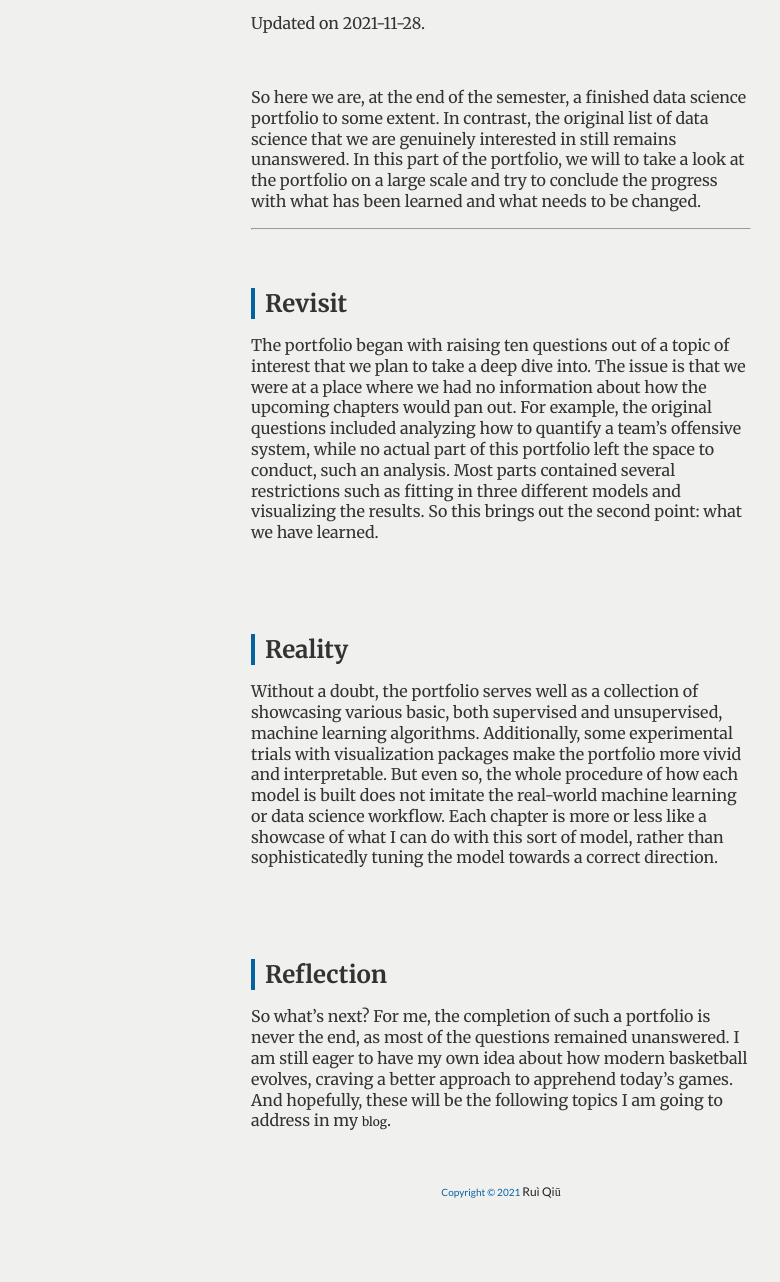
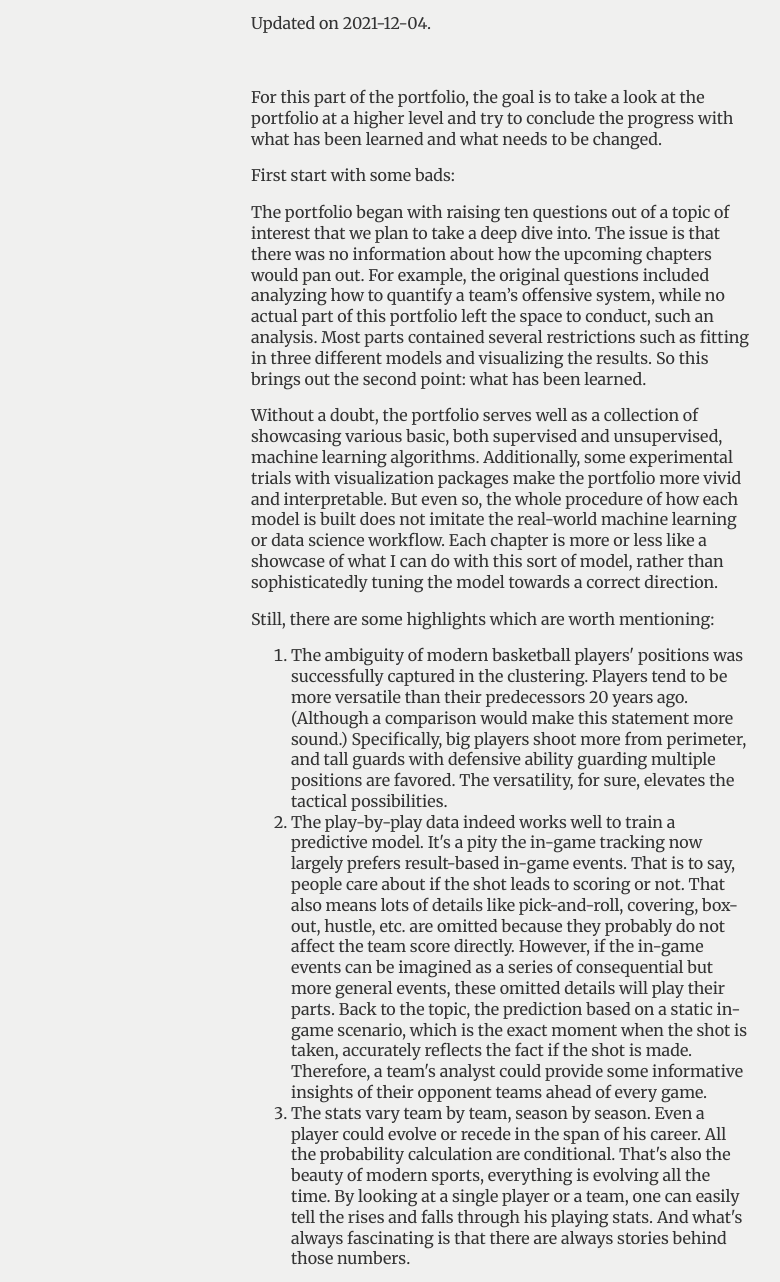
Before and after one commit to rexarski/bba, a plain HTML site: page 10-conclusions.html in a window 1280 px wide. Shown: the part 226-1508 px from the top of the page, without its empty margins (249-1029 px from the left). Drawn offline with nearby package versions, Linux system fonts and the light colour scheme.

Commit message:
Update 10-conclusions.html

```diff
--- a/10-conclusions.html
+++ b/10-conclusions.html
@@ -10,11 +10,6 @@
 <body class="sidebar">
     <nav>
         ◀️ <a href="index.html" class="return-button">Back</a>
-        <ul>
-            <li><a href="#revisit">Revisit</a></li>
-            <li><a href="#reality">Reality</a></li>
-            <li><a href="#reflection">Reflection</a></li>
-        </ul>
 
         <svg xmlns=" http://www.w3.org/2000/svg">
             <path />
@@ -22,28 +17,25 @@
     </nav>
     <article id="top">
         <div class="subheading">Part 10: Conclusions</div>
-        <h1>What we know so far and where
-            we are going</h1>
+        <h1>The best era of basketball analytics</h1>
 
         <p><span>Rui Qiu</span></p>
-        <p><span>Updated on 2021-11-28.</span></p>
+        <p><span>Updated on 2021-12-04.</span></p>
         <br>
 
-        <p><span>So here we are, at the end of the semester, a finished data science portfolio to some extent. In
-                contrast, the original list of data science that we are genuinely interested in still remains
-                unanswered. In
-                this part of the portfolio, we will to take a look at the portfolio on a large scale and try to conclude
+        <p><span>
+                For this part of the portfolio, the goal is to take a look at the portfolio at a higher level and try to
+                conclude
                 the
-                progress with what has been learned and what needs to be changed.</span></p>
+                progress with what has been learned and what needs to be changed.</span>
+        </p>
 
-        <hr>
+        <p><span>First start with some bads:</span></p>
 
-        <section id="revisit">
-            <h2>Revisit</h2>
-
-            <p><span>The portfolio began with raising ten questions out of a topic of interest that we plan to take a
+        <p><span>The portfolio began with raising ten questions out of a topic of interest that we plan to take
+                a
                 deep
-                    dive into. The issue is that we were at a place where we had no information about how the upcoming
+                dive into. The issue is that there was no information about how the upcoming
                 chapters
                 would pan out. For example, the original questions included analyzing how to quantify a team’s
                 offensive
@@ -51,37 +43,59 @@
                 parts
                 contained several restrictions such as fitting in three different models and visualizing the
                 results. So this
-                    brings out the second point: what we have learned.</span></p>
-        </section>
-
-        <section id="reality">
-            <h2>Reality</h2>
+                brings out the second point: what has been learned.</span></p>
 
         <p><span>Without a doubt, the portfolio serves well as a collection of showcasing various basic, both
                 supervised
                 and unsupervised, machine learning algorithms. Additionally, some experimental trials with
                 visualization
-                    packages make the portfolio more vivid and interpretable. But even so, the whole procedure of how
+                packages make the portfolio more vivid and interpretable. But even so, the whole procedure of
+                how
                 each model
-                    is built does not imitate the real-world machine learning or data science workflow. Each chapter is
+                is built does not imitate the real-world machine learning or data science workflow. Each chapter
+                is
                 more or
-                    less like a showcase of what I can do with this sort of model, rather than sophisticatedly tuning
+                less like a showcase of what I can do with this sort of model, rather than sophisticatedly
+                tuning
                 the model
                 towards a correct direction.</span></p>
-        </section>
 
-        <section id="reflection">
-            <h2>Reflection</h2>
+        <p><span>Still, there are some highlights which are worth mentioning:</span></p>
 
-            <p><span>So what’s next? For me, the completion of such a portfolio is never the end, as most of the
+        <ol>
+            <li><span>The ambiguity of modern basketball players' positions was successfully captured in the clustering.
+                    Players tend to be more versatile than their predecessors 20 years ago. (Although a comparison would
+                    make this statement more sound.) Specifically, big players shoot more from perimeter, and tall
+                    guards with defensive ability guarding multiple positions are favored. The versatility, for sure,
+                    elevates the tactical possibilities.</span></li>
+            <li><span>The play-by-play data indeed works well to train a predictive model. It's a pity the in-game
+                    tracking now largely prefers result-based in-game events. That is to say, people care about if the
+                    shot leads to scoring or not. That also means lots of details like pick-and-roll, covering, box-out,
+                    hustle, etc. are omitted because they probably do not affect the team score directly. However, if
+                    the in-game events can be imagined as a series of consequential but more general events, these
+                    omitted details will play their parts. Back to the topic, the prediction based on a static in-game
+                    scenario, which is the exact moment when the shot is taken, accurately reflects the fact if the shot
+                    is made. Therefore, a team's analyst could provide some informative insights of their opponent teams
+                    ahead of every game.</span></li>
+            <li><span>The stats vary team by team, season by season. Even a player could evolve or recede in the span of
+                    his career. All the probability calculation are conditional. That's also the beauty of modern
+                    sports, everything is evolving all the time. By looking at a single player or a team, one can easily
+                    tell the rises and falls through his playing stats. And what's always fascinating is that there are
+                    always stories behind those numbers.</span></li>
+        </ol>
+
+        <p><span>So what’s next? The completion of such a portfolio is never the end, as most of the
                 questions
-                    remained unanswered. I am still eager to have my own idea about how modern basketball evolves,
+                remained unanswered. Modern basketball has never ceased to evolve, and the data scientists
+                should
+                always being
                 craving a
-                    better approach to apprehend today’s games. And hopefully, these will be the following topics I am
-                    going to
-                    address in my </span><a href='https://qrui.xyz'><span>blog</span></a><span>.</span></p>
+                better approach to apprehend today’s games. As the in-game tracking data becomes more and more detailed
+                and accessible at the same time, the recap of tactics won't be limited to a two-dimensional tactic board
+                any more. Moreover, data will be utilized to more aspects of running a professional basketball team such
+                as team development, player scouting, even the ticket price setting and other operational decision
+                making. In short, this is the best era of basketball analytics.</span></p>
         <p>&nbsp;</p>
-        </section>
 
         <footer class="footer">
             <p>Copyright &copy; 2021 <a href="https://qrui.xyz">Ruì Qiū</a></p>
```
Lines whose indentation alone changed are shown as unchanged.
